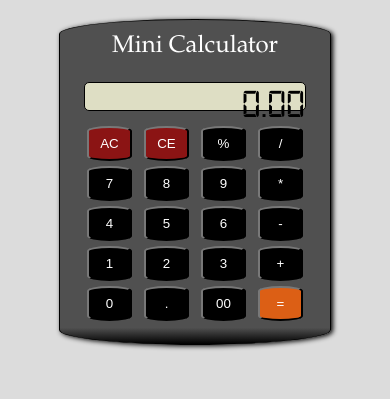
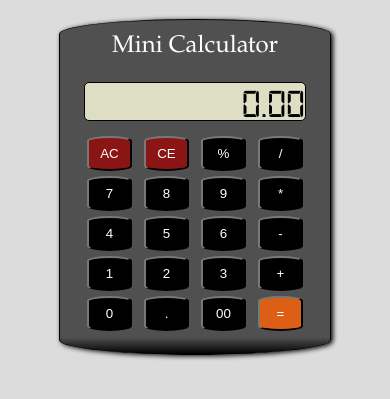
Before and after one commit to jmieding/js_calculator, a PHP site: page / in a window 390 px wide. Shown: the top 399 px of the page. Run offline with PHP 8.4, Linux system fonts and the light colour scheme.

Commit message:
add padding-bottom to viewport on mobile

```diff
--- a/style.css
+++ b/style.css
@@ -38,6 +38,12 @@ h2 {
   background: rgb(222,222,196); /*#96A2CA;*/
 }
 
+@media (max-width: 767px) {
+  #viewport {
+    padding-bottom: 10px;
+  }
+}
+
 #buttons {
   width: 80%;
   text-align: justify;
```
